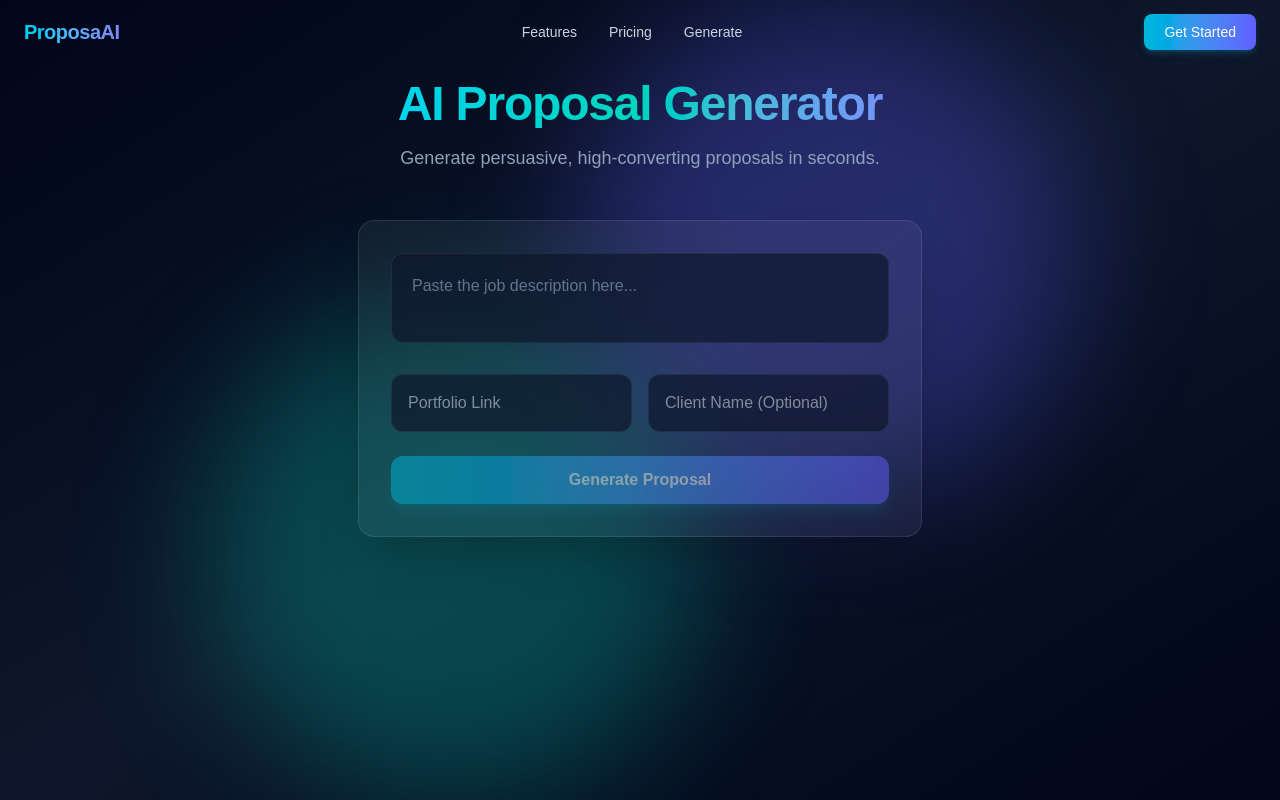
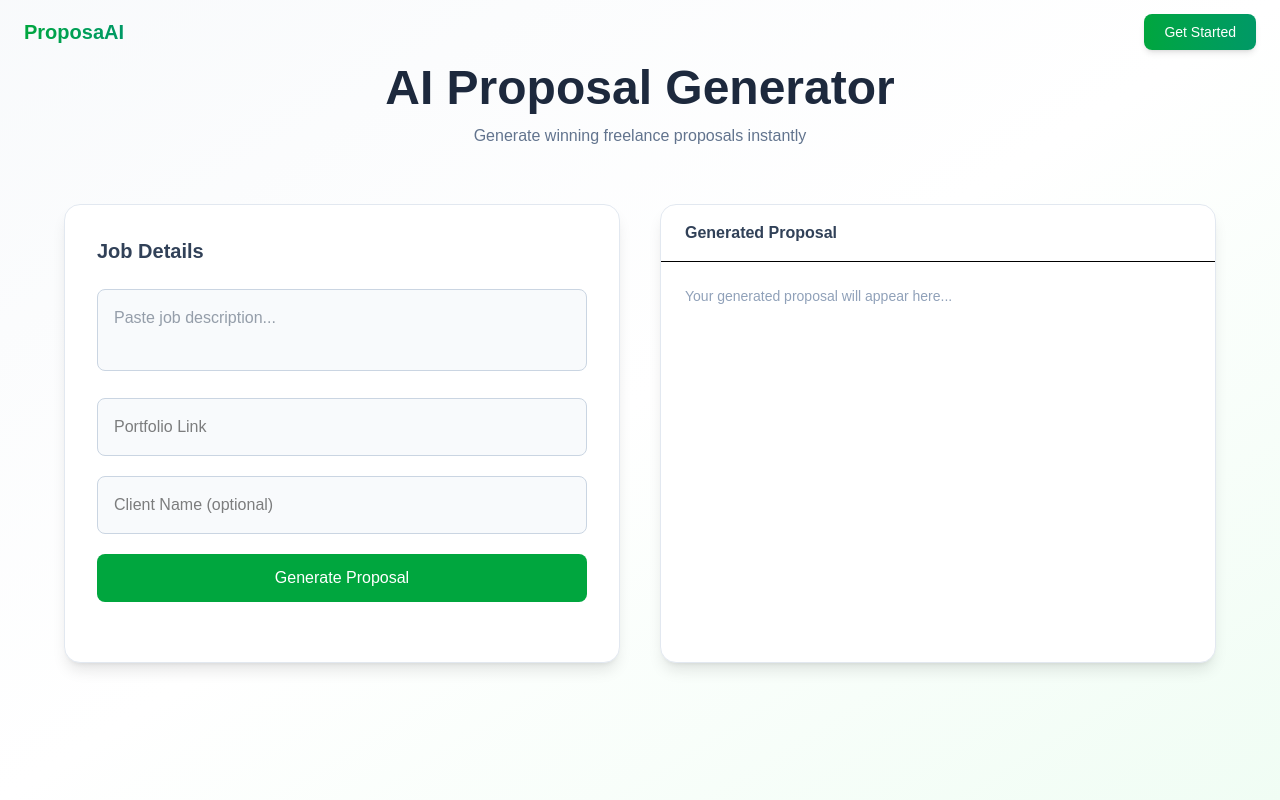
Before and after one commit to CodingwithMH/proposal-generator-frontend, a Next.js app: page /generate in a window 1280 px wide. Built offline with nearby package versions, Linux system fonts and the light colour scheme; no server answers.

Commit message:
first commit

```diff
--- a/app/layout.js
+++ b/app/layout.js
@@ -27,7 +27,7 @@ export default function RootLayout({ children }) {
       >
         <AOSProvider>
           <Header />
-          <main className="relative box-border min-h-screen bg-linear-to-br from-slate-950 via-slate-900 to-slate-950 overflow-hidden">
+          <main className="relative box-border min-h-screen overflow-hidden">
             <div className="absolute inset-0 z-0 h-screen w-screen">
               <div className="absolute -top-50 -left-50 w-125 h-125 bg-teal-500/30 rounded-full blur-3xl bottomgradient"></div>
               <div className="absolute -bottom-50 -right-50 w-125 h-125 bg-indigo-500/30 rounded-full blur-3xl topgradient"></div>
--- a/components/Generator.js
+++ b/components/Generator.js
@@ -1,9 +1,10 @@
 "use client";
 import axios from "axios";
-import { ArrowUp, Copy, CheckCircle } from "lucide-react";
 import React, { useRef, useState } from "react";
 import { toast } from "react-toastify";
 import { TypeAnimation } from "react-type-animation";
+import { Copy } from "lucide-react";
+
 const BACKEND_URI = process.env.NEXT_PUBLIC_BACKEND_URI;
 
 const Generator = () => {
@@ -12,13 +13,16 @@ const Generator = () => {
     link: "",
     client_name: "",
   });
-  const [response, setResponse] = useState(null);
+
+  const [response, setResponse] = useState("");
+  const [loading, setLoading] = useState(false);
   const [copied, setCopied] = useState(false);
-  const [loading, setLoading] = useState(false);
+
   const textareaRef = useRef(null);
 
   const handleInput = (e) => {
     setPrompt((prev) => ({ ...prev, [e.target.name]: e.target.value }));
+
     const textarea = textareaRef.current;
     textarea.style.height = "auto";
 
@@ -31,145 +35,131 @@ const Generator = () => {
   const handleCopy = async () => {
     if (!response) return;
 
-    try {
     await navigator.clipboard.writeText(response);
     setCopied(true);
     setTimeout(() => setCopied(false), 2000);
-    } catch (err) {
-      console.error("Failed to copy:", err);
-    }
   };
 
   const handleSubmit = async (e) => {
     e.preventDefault();
+
     if (!prompt.job_description.trim() || !prompt.link.trim()) return;
 
     setLoading(true);
-    setResponse("Generating your proposal...");
+    setResponse("Generating proposal...");
 
     try {
-      if (!prompt) return;
-
       const res = await axios.post(
         `${BACKEND_URI}/generate-proposal`,
-        prompt,
+        prompt
       );
+
       const obj = JSON.parse(res.data);
+
       setResponse(obj.proposal);
-    } catch (error) {
-      toast.error("Some Error Occured.");
-      console.error("Error generating proposal:", error);
+    } catch (err) {
+      toast.error("Error generating proposal");
     } finally {
       setLoading(false);
     }
   };
 
   return (
-  <div className="flex items-center justify-center px-6 my-20">
-    <div className="w-full max-w-3xl">
+    <div className="min-h-screen w-full bg-linear-to-br from-slate-50 via-white to-green-50 px-6 py-16 relative z-10">
 
-      <div className="mb-12 text-center">
-        <h1
-          data-aos="fade-left"
-          className="text-5xl font-bold bg-linear-to-r from-cyan-400 via-teal-400 to-indigo-400 bg-clip-text text-transparent tracking-tight"
-        >
+      <div data-aos="fade-down" className="text-center mb-14">
+        <h1 className="text-5xl font-bold text-slate-800">
           AI Proposal Generator
         </h1>
 
-        <p
-          data-aos="fade-right"
-          className="mt-4 text-slate-400 text-lg max-w-xl mx-auto"
-        >
-          Generate persuasive, high-converting proposals in seconds.
+        <p className="text-slate-500 mt-3">
+          Generate winning freelance proposals instantly
         </p>
       </div>
 
-      <div
-        data-aos="fade-up"
-        className="bg-white/5 backdrop-blur-xl border border-white/10 rounded-2xl p-8 shadow-2xl"
-      >
-        <form onSubmit={handleSubmit} className="space-y-6">
+      <div className="grid lg:grid-cols-2 gap-10 max-w-6xl mx-auto">
 
-          {/* Textarea */}
+        <div data-aos="fade-right" className="bg-white border border-slate-200 rounded-2xl p-8 shadow-lg">
+
+          <h2 className="text-xl font-semibold text-slate-700 mb-6">
+            Job Details
+          </h2>
+
+          <form onSubmit={handleSubmit} className="space-y-5">
+
             <textarea
               ref={textareaRef}
               name="job_description"
               value={prompt.job_description}
               onChange={handleInput}
-            placeholder="Paste the job description here..."
-            disabled={loading}
-            className="w-full bg-slate-900/70 text-slate-100 placeholder-slate-500 rounded-xl p-5 border border-slate-700/50 focus:border-cyan-400 focus:ring-1 focus:ring-cyan-400/40 outline-none transition-all duration-300 resize-none text-base leading-6"
+              placeholder="Paste job description..."
+              className="w-full bg-slate-50 border border-slate-300 rounded-lg p-4 text-slate-700 outline-none focus:ring-2 focus:ring-green-400 resize-none"
             />
 
-          <div className="grid md:grid-cols-2 gap-4">
             <input
               name="link"
               value={prompt.link}
               onChange={handleInput}
+              placeholder="Portfolio Link"
               required
-              placeholder="Portfolio Link"
-              disabled={loading}
-              className="w-full bg-slate-900/70 text-slate-100 rounded-xl p-4 border border-slate-700/50 focus:border-cyan-400 focus:ring-1 focus:ring-cyan-400/40 outline-none transition-all duration-300"
+              className="w-full bg-slate-50 border border-slate-300 rounded-lg p-4 outline-none focus:ring-2 focus:ring-green-400"
             />
 
             <input
               name="client_name"
               value={prompt.client_name}
               onChange={handleInput}
-              placeholder="Client Name (Optional)"
-              disabled={loading}
-              className="w-full bg-slate-900/70 text-slate-100 rounded-xl p-4 border border-slate-700/50 focus:border-cyan-400 focus:ring-1 focus:ring-cyan-400/40 outline-none transition-all duration-300"
+              placeholder="Client Name (optional)"
+              className="w-full bg-slate-50 border border-slate-300 rounded-lg p-4 outline-none focus:ring-2 focus:ring-green-400"
             />
-          </div>
 
             <button
               type="submit"
-            disabled={
-              loading ||
-              !prompt.job_description.trim() ||
-              !prompt.link.trim()
-            }
-            className="w-full bg-linear-to-r from-cyan-500 to-indigo-500 hover:from-cyan-400 hover:to-indigo-400 text-white font-semibold py-3 rounded-xl shadow-lg shadow-cyan-500/20 transition-all duration-300 hover:scale-[1.02] active:scale-[0.98] disabled:opacity-50 disabled:cursor-not-allowed"
+              disabled={loading}
+              className="w-full bg-green-600 hover:bg-green-500 text-white py-3 rounded-lg font-medium transition"
             >
               {loading ? "Generating..." : "Generate Proposal"}
             </button>
+
           </form>
         </div>
 
-      {/* Response Section */}
-      <div
-        className={`mt-10 transition-all duration-500 ${
-          response
-            ? "opacity-100 translate-y-0"
-            : "opacity-0 translate-y-4 pointer-events-none"
-        }`}
-      >
-        <div className="bg-slate-900/80 backdrop-blur-xl border border-white/10 rounded-2xl shadow-2xl overflow-hidden">
+        <div data-aos="fade-left" className="bg-white border border-slate-200 rounded-2xl shadow-lg flex flex-col">
 
-          <div className="flex justify-between items-center px-6 py-4 border-b border-white/10">
-            <span className="text-sm font-semibold text-cyan-300 tracking-wide">
-              Your Proposal
-            </span>
+          <div className="flex justify-between items-center px-6 py-4 border-b">
 
-            {!loading && response && (
+            <h2 className="font-semibold text-slate-700">
+              Generated Proposal
+            </h2>
+
+            {response && !loading && (
               <button
                 onClick={handleCopy}
-                className="text-slate-400 hover:text-cyan-300 transition text-sm"
+                className="flex items-center gap-2 text-sm text-slate-500 hover:text-green-600"
               >
-                {copied ? "Copied ✓" : "Copy"}
+                <Copy size={16} />
+                {copied ? "Copied" : "Copy"}
               </button>
             )}
+
           </div>
 
-          <div className="p-6">
+          <div className="p-6 overflow-y-auto h-100">
+
+            {response ? (
               <TypeAnimation
                 key={response}
                 sequence={[response]}
                 wrapper="pre"
                 speed={90}
-              className="text-sm text-slate-300 leading-relaxed whitespace-pre-line max-h-80 overflow-y-auto"
+                className="text-slate-700 whitespace-pre-line text-sm leading-relaxed"
               />
-          </div>
+            ) : (
+              <p className="text-slate-400 text-sm">
+                Your generated proposal will appear here...
+              </p>
+            )}
+
           </div>
         </div>
 
--- a/components/Header.js
+++ b/components/Header.js
@@ -19,37 +19,22 @@ export default function Header() {
     <header
       className={`fixed top-0 left-0 w-full z-50 transition-all duration-300 ${
         scrolled
-          ? "bg-slate-950/70 backdrop-blur-xl border-b border-white/10 shadow-lg shadow-black/20"
+          ? "bg-white/80 backdrop-blur-xl border-b border-slate-200 shadow-sm"
           : "bg-transparent"
       }`}
     >
       <div className="max-w-7xl mx-auto px-6 h-16 flex items-center justify-between">
 
-        {/* Logo */}
         <Link
           href="/"
-          className="text-xl font-semibold bg-linear-to-r from-cyan-400 to-indigo-400 bg-clip-text text-transparent tracking-tight"
+          className="text-xl font-bold bg-linear-to-r from-green-600 to-emerald-600 bg-clip-text text-transparent"
         >
           ProposaAI
         </Link>
 
-        {/* Navigation */}
-        <nav className="hidden md:flex items-center gap-8 text-sm text-slate-300">
-          <Link href="#features" className="hover:text-cyan-400 transition">
-            Features
-          </Link>
-          <Link href="#pricing" className="hover:text-cyan-400 transition">
-            Pricing
-          </Link>
-          <Link href="/generate" className="hover:text-cyan-400 transition">
-            Generate
-          </Link>
-        </nav>
-
-        {/* CTA Button */}
         <Link
           href="/generate"
-          className="hidden md:inline-flex px-5 py-2 rounded-lg bg-linear-to-r from-cyan-500 to-indigo-500 text-sm font-medium text-white shadow-md shadow-cyan-500/20 hover:scale-[1.05] transition-all duration-200"
+          className="hidden md:inline-flex items-center px-5 py-2 rounded-lg bg-linear-to-r from-green-600 to-emerald-600 text-sm font-medium text-white shadow-md hover:shadow-lg hover:scale-[1.05] transition-all"
         >
           Get Started
         </Link>
--- a/components/Pricing.js
+++ /dev/null
@@ -1,43 +0,0 @@
-import React from "react";
-
-const Pricing = () => {
-  return (
-    <>
-      <section id="pricing" className="px-6 py-24">
-        <div className="max-w-4xl mx-auto text-center">
-          <h2 className="text-4xl font-bold mb-16">Simple Pricing</h2>
-
-          <div className="grid md:grid-cols-2 gap-8">
-            <div data-aos="fade-up" className="bg-white/5 border border-white/10 rounded-2xl p-10">
-              <h3 className="text-2xl font-semibold mb-4">Free</h3>
-              <p className="text-4xl font-bold mb-6">$0</p>
-              <ul className="text-slate-400 space-y-3 mb-8">
-                <li>5 Proposals / Day</li>
-                <li>Basic AI</li>
-                <li>Email Support</li>
-              </ul>
-              <button className="w-full py-3 rounded-xl border border-white/10 hover:bg-white/5 transition">
-                Start Free
-              </button>
-            </div>
-
-            <div data-aos="fade-up" className="bg-linear-to-b from-cyan-500/10 to-indigo-500/10 border border-cyan-400/40 rounded-2xl p-10 shadow-lg shadow-cyan-500/10">
-              <h3 className="text-2xl font-semibold mb-4 text-cyan-300">Pro</h3>
-              <p className="text-4xl font-bold mb-6">$19/mo</p>
-              <ul className="text-slate-300 space-y-3 mb-8">
-                <li>Unlimited Proposals</li>
-                <li>Advanced AI</li>
-                <li>Priority Support</li>
-              </ul>
-              <button className="w-full py-3 rounded-xl bg-linear-to-r from-cyan-500 to-indigo-500 font-semibold hover:scale-[1.02] transition">
-                Upgrade Now
-              </button>
-            </div>
-          </div>
-        </div>
-      </section>
-    </>
-  );
-};
-
-export default Pricing;
```
Also changed, not shown: components/Features.js (+8 -4 lines), components/FinalSection.js (+5 -4 lines), components/GetStart.js (+4 -8 lines), components/Hero.js (+29 -16 lines), components/Trust.js (+12 -11 lines), components/Working.js (+20 -5 lines). Lines whose indentation alone changed are shown as unchanged.
